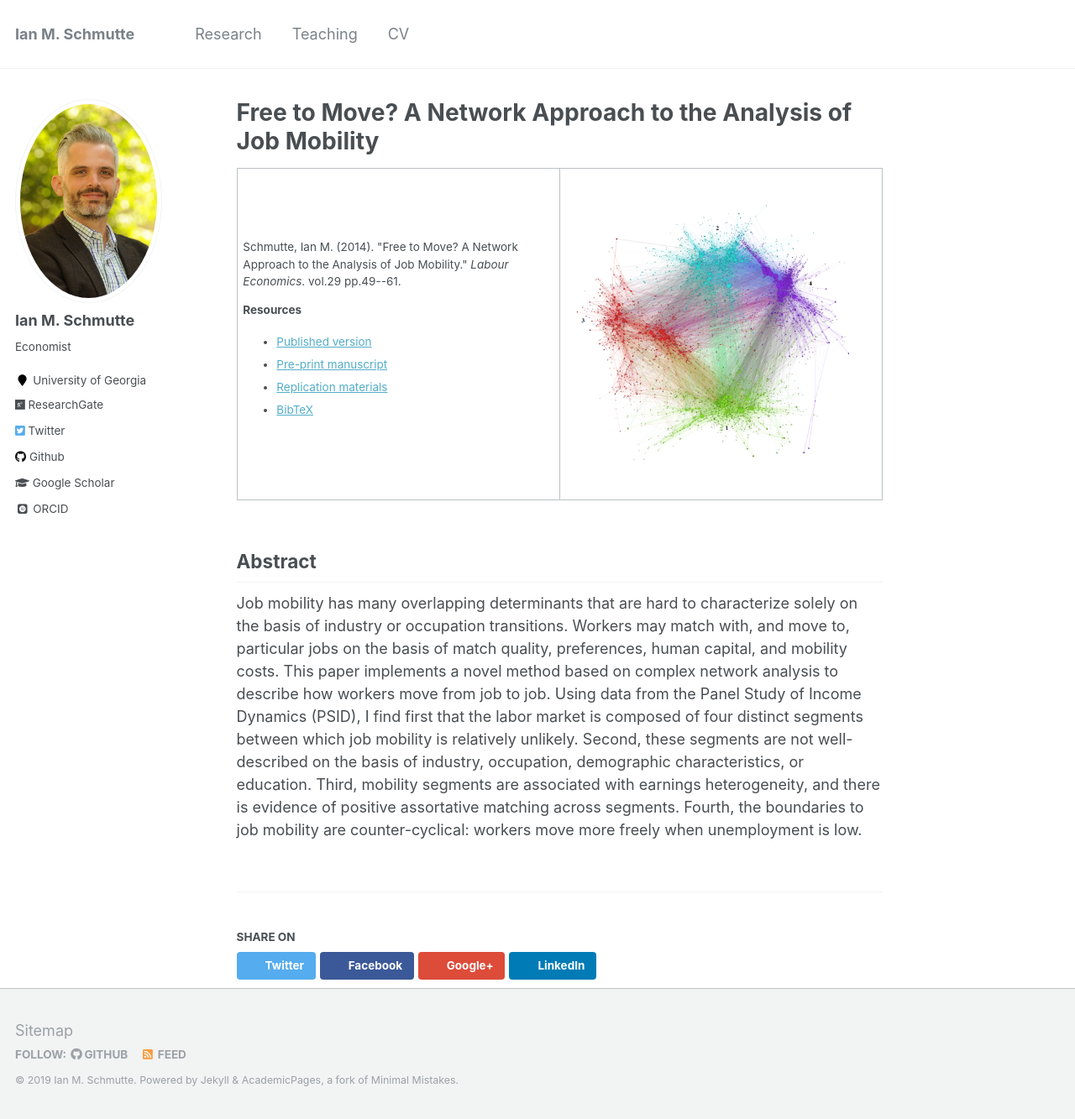
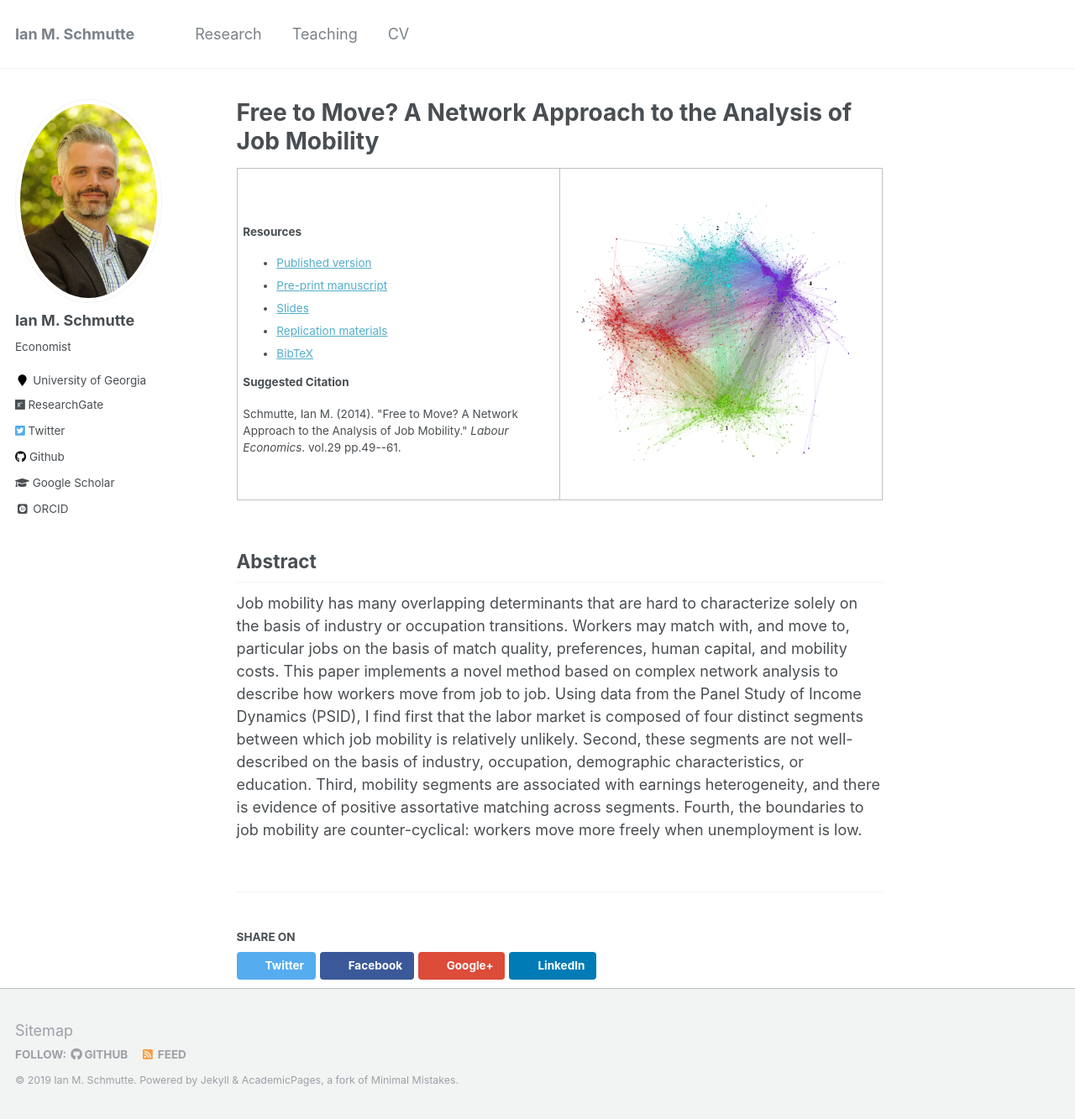
Before and after one commit to ianschmutte/ianschmutte.github.io, a Jekyll site: the page built from _research/2014-08-01-ftm.md, in a window 1280 px wide and 1333 px high. Shown: the whole window at 84% size. Built offline with Jekyll 4.4.1, drawn with Linux system fonts in a browser that asks for light colours; some web fonts are replaced.

Commit message:
fussing with layout

```diff
--- a/_layouts/single-papers.html
+++ b/_layouts/single-papers.html
@@ -27,18 +27,20 @@ layout: default
                 <tr>
                     <td width="350">
                         <div align="left">
-                            {{ page.citation }}
-
                             <p><strong>Resources</strong></p>
                             <ul>
                                 <li><a href={{ page.paperurl }} target="_blank" />Published
                                     version</a></li>
                                 <li><a href={{ page.preprinturl }} target="_blank" />Pre-print manuscript</a>
                                 </li>
+                                <li><a href={{ page.slideurl }} target="_blank" />Slides</a>
+                                </li>
                                 <li><a href={{ page.archiveurl }} />Replication
                                     materials</a></li>
                                 <li><a href={{ page.bibtexurl }} target="_blank" />BibTeX</a></li>
                             </ul>
+                        <p><strong>Suggested Citation</strong></p>
+                        {{ page.citation }}
                     </td>
 
                     <td width=350>
```
Also changed, not shown: _research/2014-08-01-ftm.md (+1 -0 lines).
